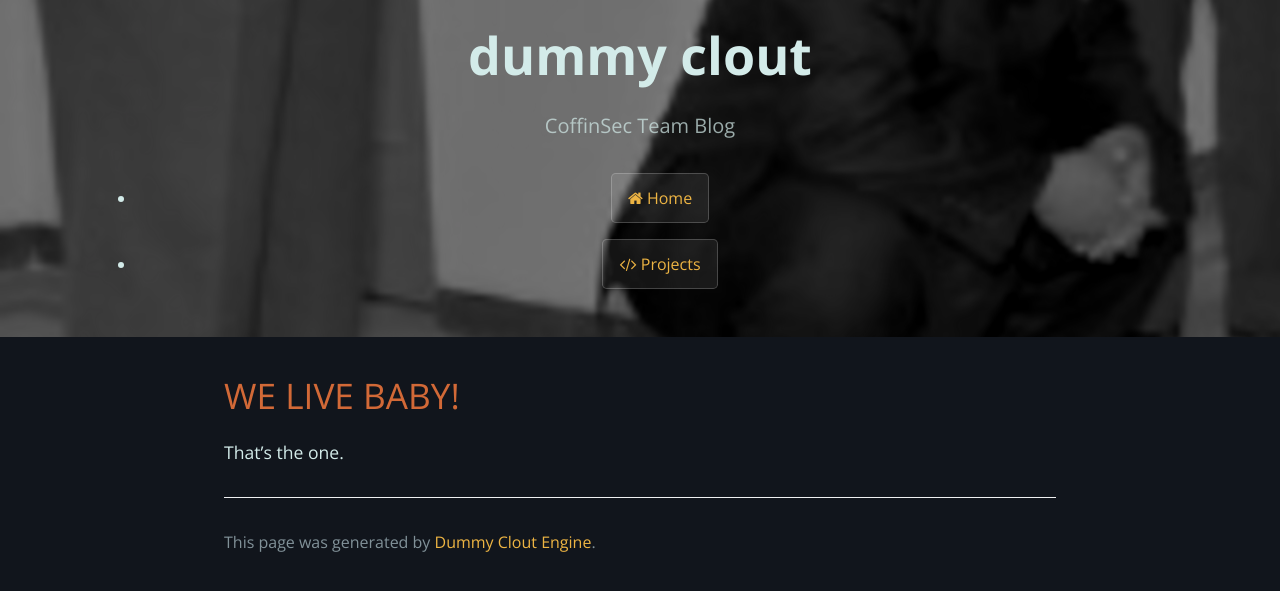
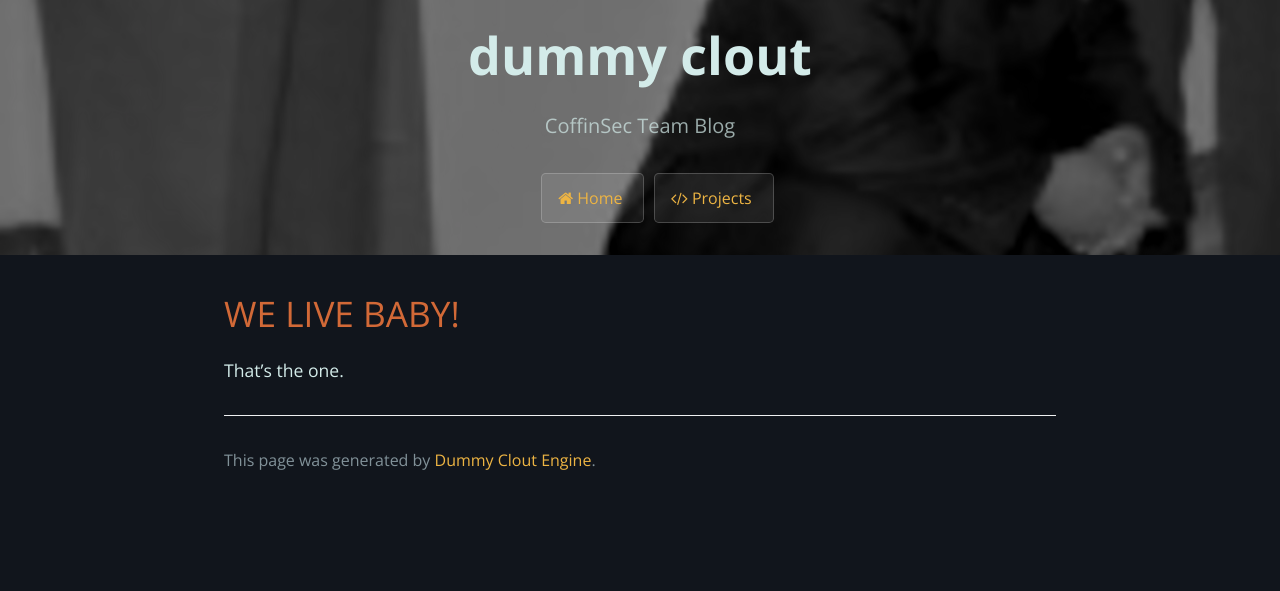
Before and after one commit to dummyclout/dummyclout.github.io, a Jekyll site: the page built from index.md, in a window 1280 px wide. Shown: the top 591 px of the page. Built offline with Jekyll 4.4.1, drawn with Linux system fonts in a browser that asks for light colours; nearby versions of some CDN libraries; our own code applies the rules of GitHub Pages for plain Markdown files.

Commit message:
Add custom topnav styling

```diff
--- a/assets/css/style.scss
+++ b/assets/css/style.scss
@@ -2,3 +2,20 @@
 ---
 
 @import 'jekyll-theme-cayman';
+
+.topnav {
+    text-align: center;
+    position: relative;
+    margin: 0px;
+    list-style: none;
+}
+
+.topnav li {
+    display: inline-flex;
+    margin: 0 5px 0 0px;
+}
+
+.topnav a {
+    display: inline-block;
+    padding: 0 5px 0 0px;
+}
```
